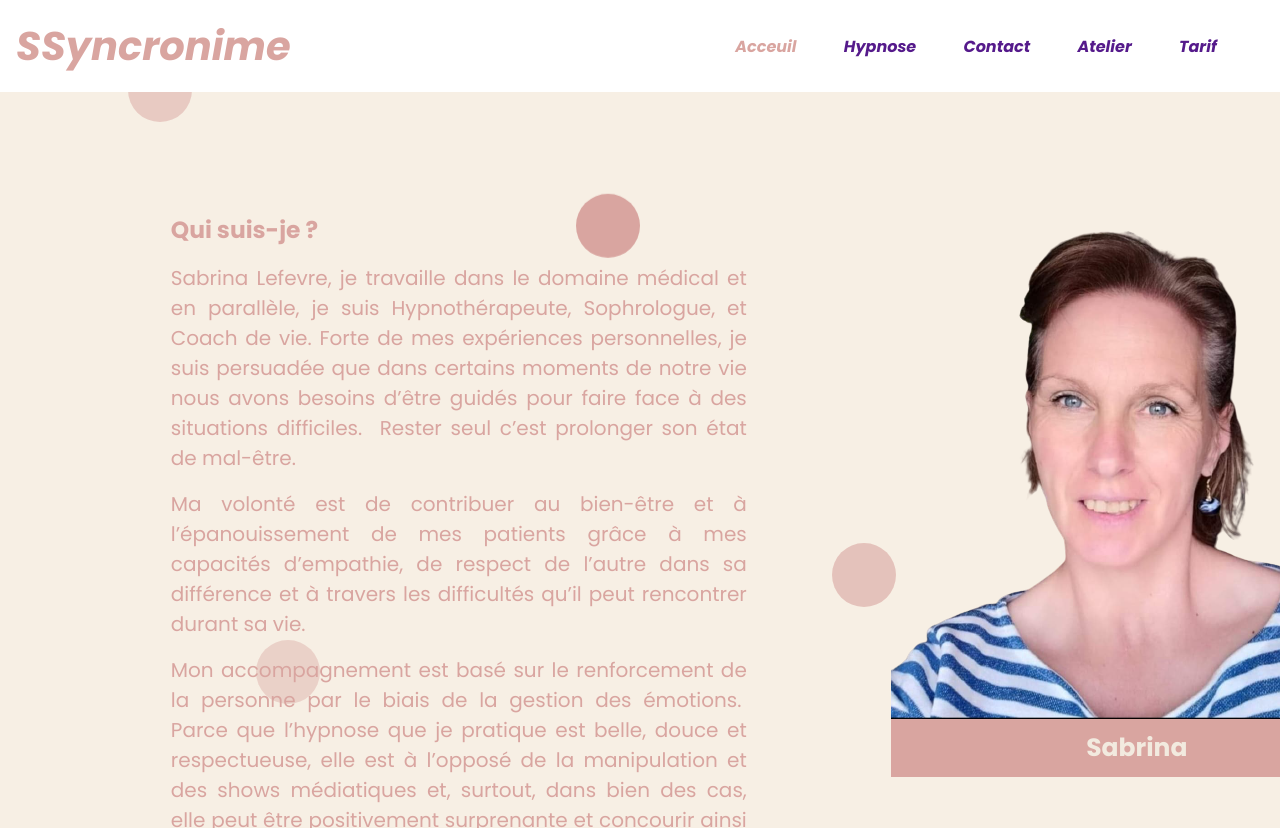
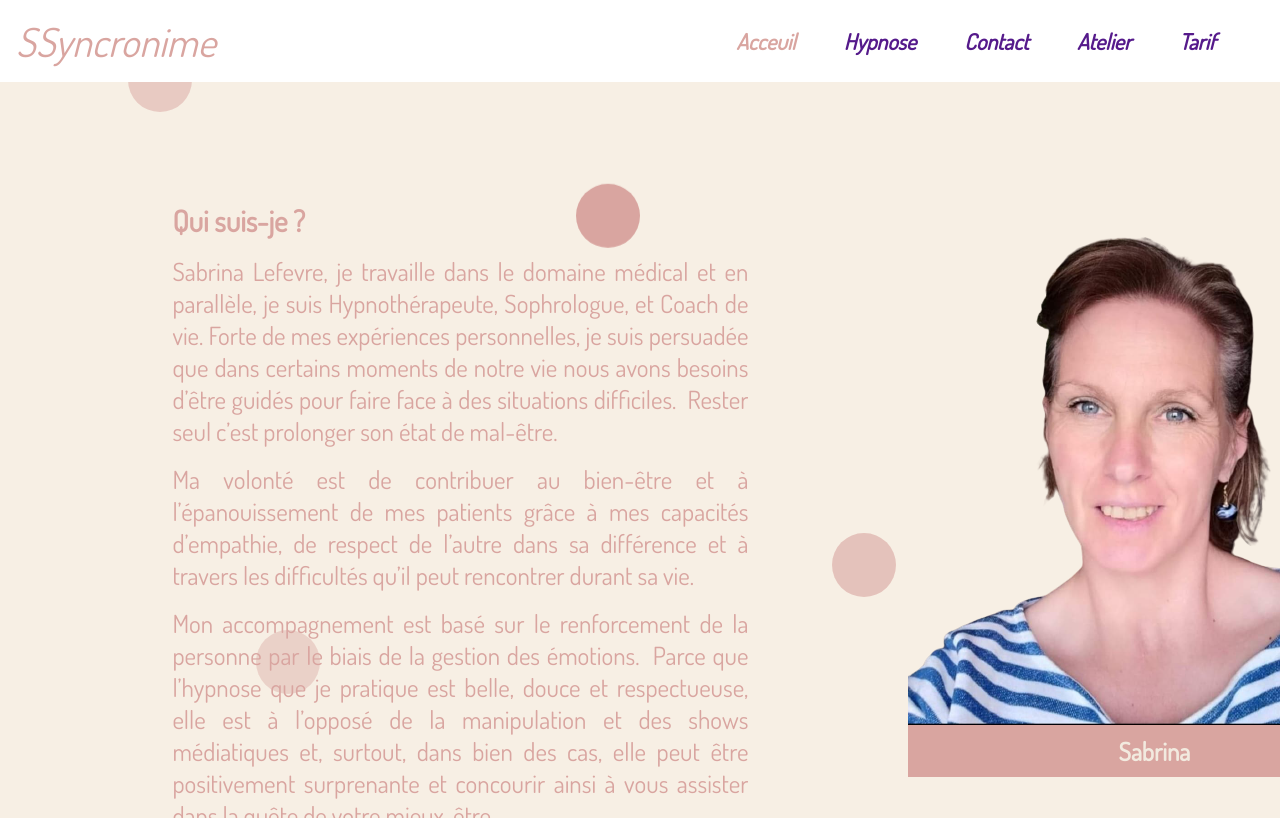
Before and after one commit to Othior/sabHypnoseHeader, a plain HTML site: page index.html in a window 1280 px wide. Drawn offline with Linux system fonts and the light colour scheme.

Commit message:
test font

```diff
--- a/index.html
+++ b/index.html
@@ -10,7 +10,7 @@
         href="https://fonts.googleapis.com/css2?family=Poppins:ital,wght@0,100;0,200;0,300;0,400;0,500;0,600;0,700;0,800;0,900;1,100;1,200;1,300;1,400;1,500;1,600;1,700;1,800;1,900&amp;display=swap"
         rel="stylesheet">
     <link rel="preconnect" href="https://fonts.gstatic.com">
-    <link href="https://fonts.googleapis.com/css2?family=Slabo+27px&display=swap" rel="stylesheet">
+    <link href="https://fonts.googleapis.com/css2?family=Dosis&family=Roboto+Slab:wght@300;400&display=swap" rel="stylesheet">
     <title>Animation</title>
 </head>
 
--- a/style.css
+++ b/style.css
@@ -4,7 +4,8 @@
     box-sizing: border-box;
     list-style: none;
     text-decoration: none;
-    font-family: 'Poppins',sans-serif;
+    font-family: 'Dosis';
+    /* font-family: 'Poppins',sans-serif; */
 }
 nav{
     display: flex;
@@ -23,8 +24,9 @@ ul{
 .logo{
     color: #D9A5A0;
     font-size: 40px;
-    font-weight: bold;
+    font-weight: 400;
     font-style: oblique;
+    font-family: 'Dosis';
 }
 .nav_item{
     display: flex;
@@ -34,6 +36,7 @@ ul{
 .nav_item li a{
     font-style: italic;
     font-weight: bold;
+    font-size: 22px;
 }
 .nav_item li a:hover{
     color: #D9A5A0;
@@ -114,7 +117,7 @@ ul{
     right: 10rem; */
 }
 .picture_me img , .picture_me h2{
-    margin: 0rem 7rem;
+    margin: 1rem 7rem 1rem 8rem;
 }
 .picture_me img{
 
@@ -125,14 +128,14 @@ ul{
     font-size: 25px;
     width: 492px;
     text-align: center;
-    margin-top: -7px;
+    margin-top: -20px;
     padding: 10px;
     grid-column: 3/4;
     grid-row: 1/2;
 }
 .description_me{
     color: #D9A5A0;
-    font-size: 20px;
+    font-size: 25px;
     grid-column: 2/3;
     grid-row: 1/3;
     /* position: relative; */
```
